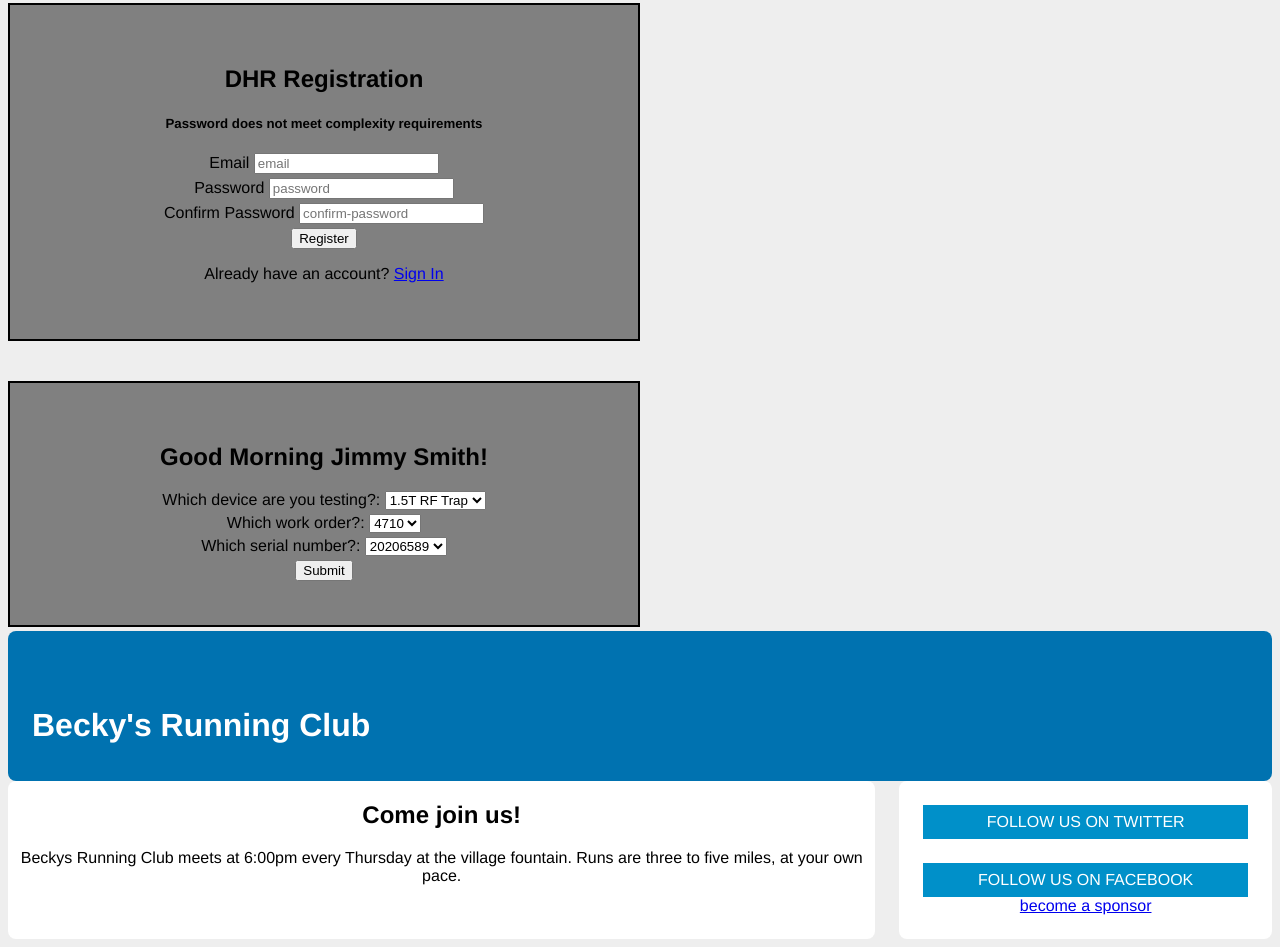
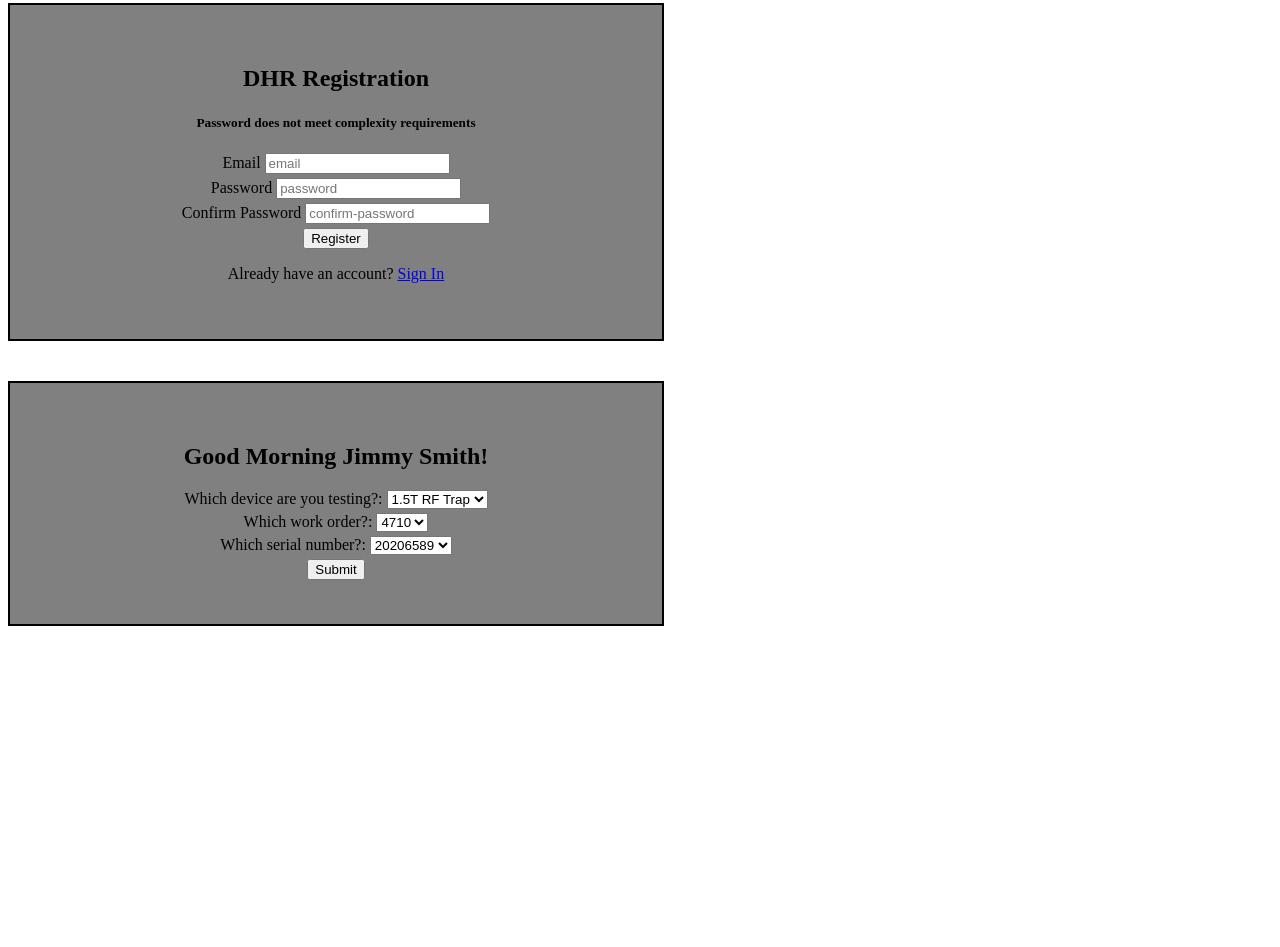
Before and after one commit to coryflad/wireframe_capstone, a plain HTML site: page index.html in a window 1280 px wide. Shown: the part 389-1336 px from the top of the page. After the commit the page ends 1023 px from the top, so only its background shows below. Drawn offline with Linux system fonts and the light colour scheme.

Commit message:
back to normal?

```diff
--- a/index.html
+++ b/index.html
@@ -87,29 +87,6 @@
             </form>
         </section>
     </div>
-    <header>
-        <h1>Becky's Running Club</h1>
-    </header>
-    <div class="container">
-        <main class="main">
-            <h2>Come join us!</h2>
-            <p>
-                Beckys Running Club meets at 6:00pm every Thursday at the village fountain. Runs are three to five
-                miles, at your own pace.
-            </p>
-        </main>
-        <aside class="sidebar">
-            <a href="/twitter" class="button-link">
-                follow us on Twitter
-            </a>
-            <a href="/facebook" class="button-link">
-                follow us on Facebook
-            </a>
-            <a href="/sponsors" class="sponsor-link">
-                become a sponsor
-            </a>
-        </aside>
-    </div>
 </body>
 
 </html>
--- a/style.css
+++ b/style.css
@@ -30,66 +30,3 @@ h1 {
     background-color: grey;
     width: 50%;
   }
-
-  :root {
-    box-sizing: border-box;
-  }
-
-  *,
-  ::before,
-  ::after {
-    box-sizing: inherit;
-  }
-
-  body {
-   background-color: #eee;
-   font-family: Helvetica, Arial, sans-serif;
-  }
-
-  header {
-    padding: 1em 1.5em;
-    color: #fff;
-    background-color: #0072b0;
-    border-radius: .5em;
-  }
-
-  .container {
-    display: flex;
-  }
-
-  main {
-    display: block;
-  }
-
-  .wrapper {
-    margin-left: -1.5em;
-    margin-right: -1.5em;
-  }
-
-  .main {
-    width: 70%;
-    background-color: #fff;
-    border-radius: .5em;
-  }
-
-  .sidebar {
-    width: 30%;
-    margin-left: 1.5em;
-    padding: 1.5em;
-    background-color: #fff;
-    border-radius: .5em;
-  }
-
-  .button-link {
-    display: block;
-    padding: 0.5em;
-    color: #fff;
-    background-color: #0090C9;
-    text-align: center;
-    text-decoration: none;
-    text-transform: uppercase;
-  }
-
-  .button-link + .button-link {
-    margin-top: 1.5em;
-  }
```
